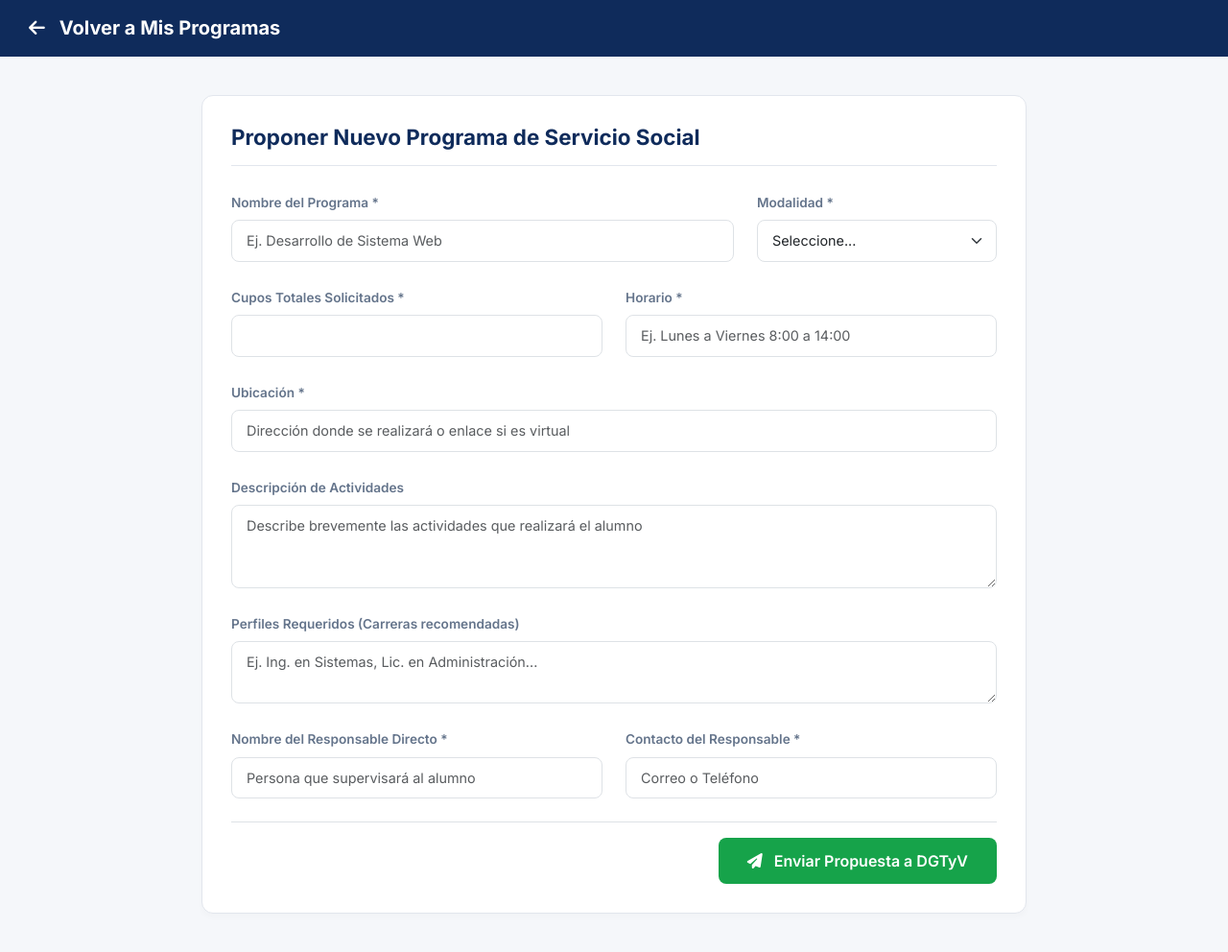
After one commit to Noe2118/Servicio-Social, a PHP site: page /views/dependencia/crear_programa.php in a window 1280 px wide. The commit adds this page. Shown: the whole page at 96% size. Run offline with PHP 8.4, Linux system fonts and the light colour scheme; some libraries are stand-ins or nearby versions.

Commit message:
feat: Módulo para creación, edición y eliminación de programas yactualización de la DB

```diff
--- /dev/null
+++ b/views/dependencia/crear_programa.php
@@ -0,0 +1,92 @@
+<!DOCTYPE html>
+<html lang="es">
+<head>
+    <meta charset="UTF-8">
+    <meta name="viewport" content="width=device-width, initial-scale=1.0">
+    <title>Proponer Nuevo Programa - Dependencia</title>
+    <link href="https://cdn.jsdelivr.net/npm/bootstrap@5.3.0/dist/css/bootstrap.min.css" rel="stylesheet">
+    <link href="https://cdnjs.cloudflare.com/ajax/libs/font-awesome/6.4.0/css/all.min.css" rel="stylesheet">
+    <link href="https://fonts.googleapis.com/css2?family=Inter:wght@400;500;600;700;800&display=swap" rel="stylesheet">
+    <style>
+        :root { --navy: #0f2b5b; --gray-bg: #f5f7fa; --border: #e2e6ed; --text-main: #1e293b; --text-muted: #64748b; }
+        body { font-family: 'Inter', sans-serif; background: var(--gray-bg); color: var(--text-main); }
+        .top-bar { background: var(--navy); color: white; padding: 15px 30px; display: flex; align-items: center; gap: 15px; }
+        .top-bar a { color: white; text-decoration: none; font-size: 1.2rem; }
+        .main-container { max-width: 900px; margin: 40px auto; padding: 0 20px; }
+        .form-card { background: white; border-radius: 12px; border: 1px solid var(--border); padding: 30px; box-shadow: 0 4px 6px rgba(0,0,0,0.02); }
+        .form-title { font-size: 1.4rem; font-weight: 700; margin-bottom: 25px; color: var(--navy); border-bottom: 1px solid var(--border); padding-bottom: 15px; }
+        .form-label { font-weight: 600; font-size: 0.85rem; color: var(--text-muted); }
+        .form-control, .form-select { border-radius: 8px; font-size: 0.9rem; padding: 10px 15px; }
+        .btn-submit { background: #16a34a; color: white; border-radius: 8px; padding: 12px 30px; font-weight: 600; border: none; }
+        .btn-submit:hover { background: #15803d; }
+    </style>
+</head>
+<body>
+
+<div class="top-bar">
+    <a href="<?= BASE_URL ?>/dependencia/misProgramas"><i class="fa-solid fa-arrow-left"></i></a>
+    <h5 class="mb-0 fw-bold">Volver a Mis Programas</h5>
+</div>
+
+<div class="main-container">
+    <div class="form-card">
+        <h2 class="form-title">Proponer Nuevo Programa de Servicio Social</h2>
+        <form action="<?= BASE_URL ?>/dependencia/guardarPrograma" method="POST">
+            <div class="row g-4">
+                <div class="col-md-8">
+                    <label class="form-label">Nombre del Programa *</label>
+                    <input type="text" name="nombre_programa" class="form-control" required placeholder="Ej. Desarrollo de Sistema Web">
+                </div>
+                <div class="col-md-4">
+                    <label class="form-label">Modalidad *</label>
+                    <select name="modalidad" class="form-select" required>
+                        <option value="">Seleccione...</option>
+                        <option value="Presencial">Presencial</option>
+                        <option value="Virtual">Virtual</option>
+                        <option value="Híbrida">Híbrida</option>
+                    </select>
+                </div>
+
+                <div class="col-md-6">
+                    <label class="form-label">Cupos Totales Solicitados *</label>
+                    <input type="number" name="cupos_totales" class="form-control" required min="1" max="50">
+                </div>
+                <div class="col-md-6">
+                    <label class="form-label">Horario *</label>
+                    <input type="text" name="horario" class="form-control" required placeholder="Ej. Lunes a Viernes 8:00 a 14:00">
+                </div>
+
+                <div class="col-12">
+                    <label class="form-label">Ubicación *</label>
+                    <input type="text" name="ubicacion" class="form-control" required placeholder="Dirección donde se realizará o enlace si es virtual">
+                </div>
+
+                <div class="col-12">
+                    <label class="form-label">Descripción de Actividades</label>
+                    <textarea name="descripcion" class="form-control" rows="3" placeholder="Describe brevemente las actividades que realizará el alumno"></textarea>
+                </div>
+
+                <div class="col-12">
+                    <label class="form-label">Perfiles Requeridos (Carreras recomendadas)</label>
+                    <textarea name="perfiles_requeridos" class="form-control" rows="2" placeholder="Ej. Ing. en Sistemas, Lic. en Administración..."></textarea>
+                </div>
+
+                <div class="col-md-6">
+                    <label class="form-label">Nombre del Responsable Directo *</label>
+                    <input type="text" name="responsable_nombre" class="form-control" required placeholder="Persona que supervisará al alumno">
+                </div>
+                <div class="col-md-6">
+                    <label class="form-label">Contacto del Responsable *</label>
+                    <input type="text" name="responsable_contacto" class="form-control" required placeholder="Correo o Teléfono">
+                </div>
+            </div>
+
+            <div class="text-end mt-4 pt-3 border-top">
+                <button type="submit" class="btn-submit"><i class="fa-solid fa-paper-plane me-2"></i> Enviar Propuesta a DGTyV</button>
+            </div>
+        </form>
+    </div>
+</div>
+
+</body>
+</html>
```
Also changed, not shown: alter_db.php (added, +16 -0 lines), controllers/DependenciaController.php (+66 -0 lines), models/ProgramaModel.php (+43 -0 lines), sistema_servicio_social.sql (+55 -8 lines), views/dependencia/editar_programa.php (added, +93 -0 lines), views/dependencia/programas.php (+23 -2 lines).
